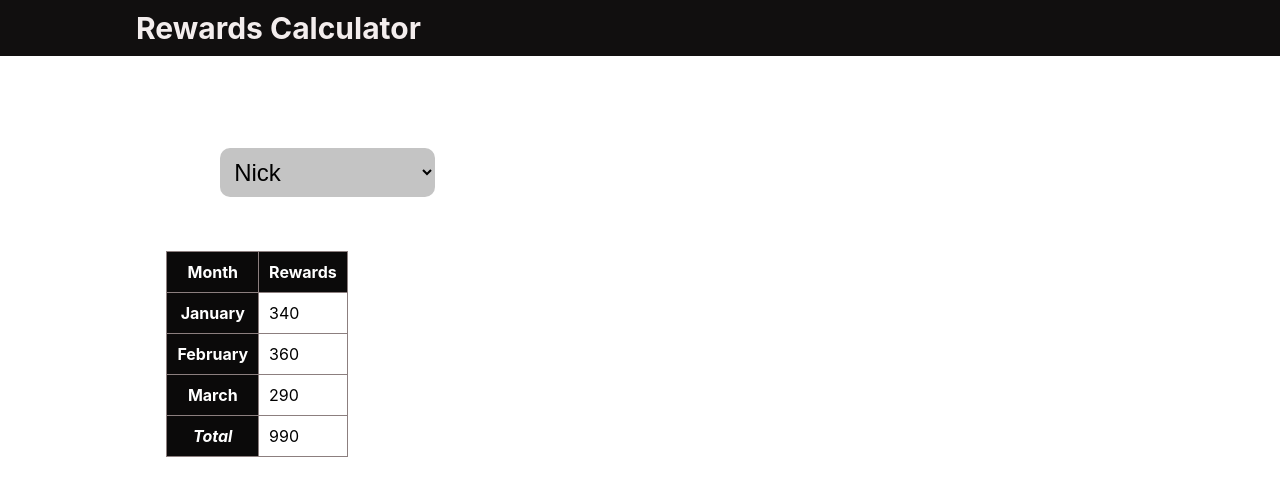
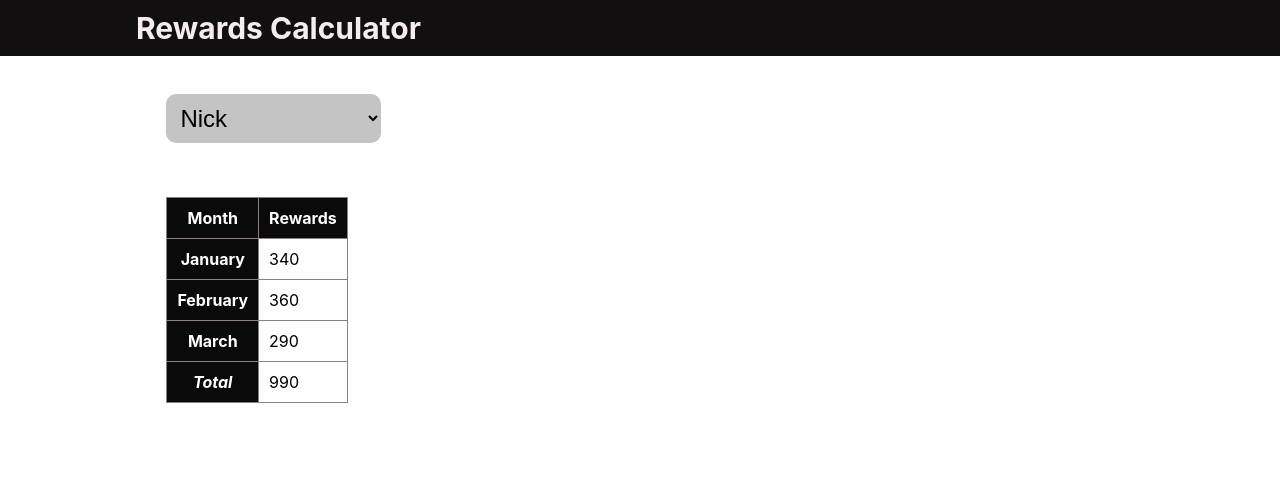
Before and after one commit to SuryaKrishnaMoorthy/rewards-calculator, a React (Create React App) app: page / in a window 1280 px wide. Shown: the top 496 px of the page. Built offline with nearby package versions, Linux system fonts and the light colour scheme.

Commit message:
update css

```diff
--- a/src/components/dropdown/dropdown.css
+++ b/src/components/dropdown/dropdown.css
@@ -3,7 +3,7 @@ select {
   height: 50%;
   padding: 10px;
   font-size: 24px;
-  margin: 5%;
+  margin-bottom: 5%;
   border-radius: 10px;
   background-color: rgb(196, 196, 196);
   border: none;
```
